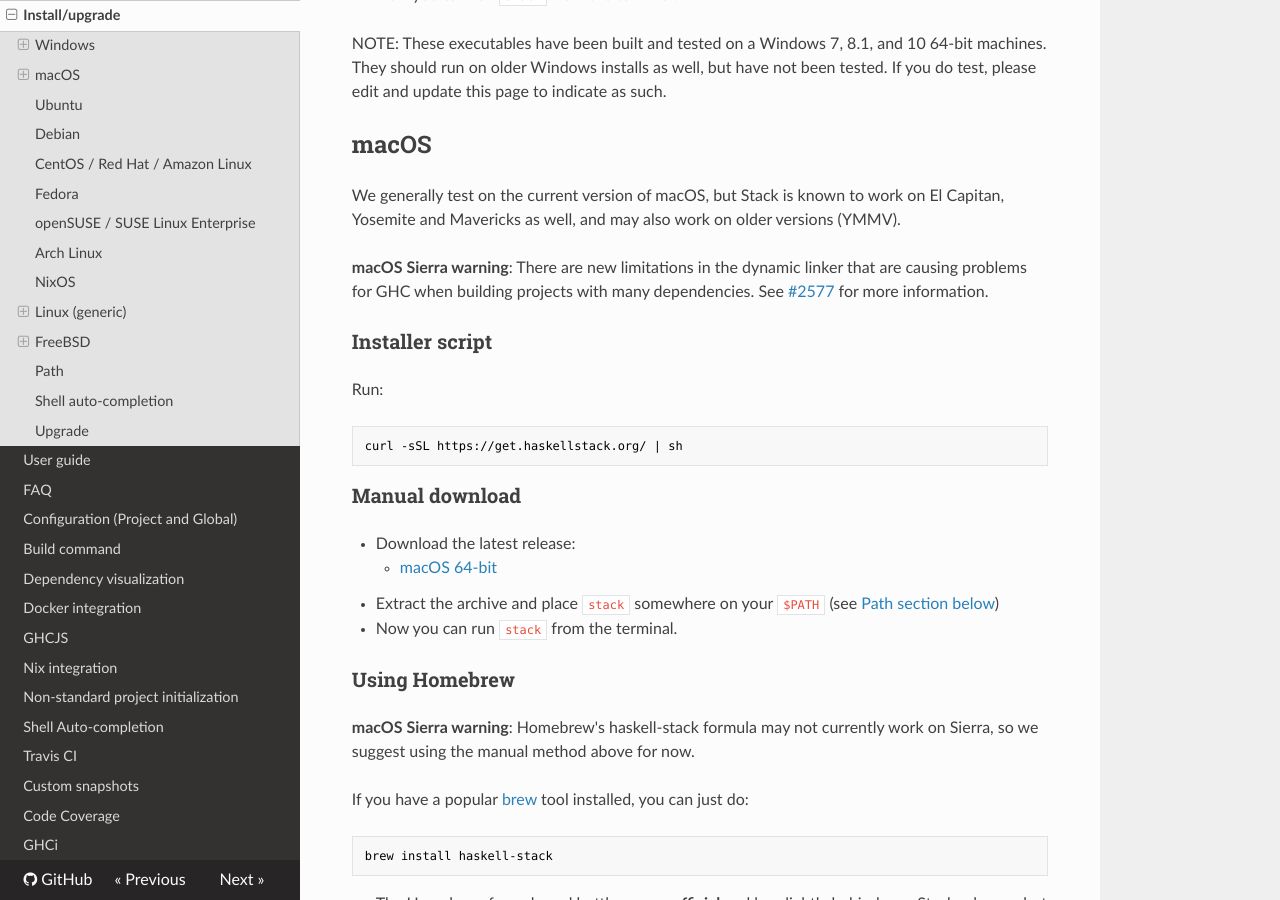
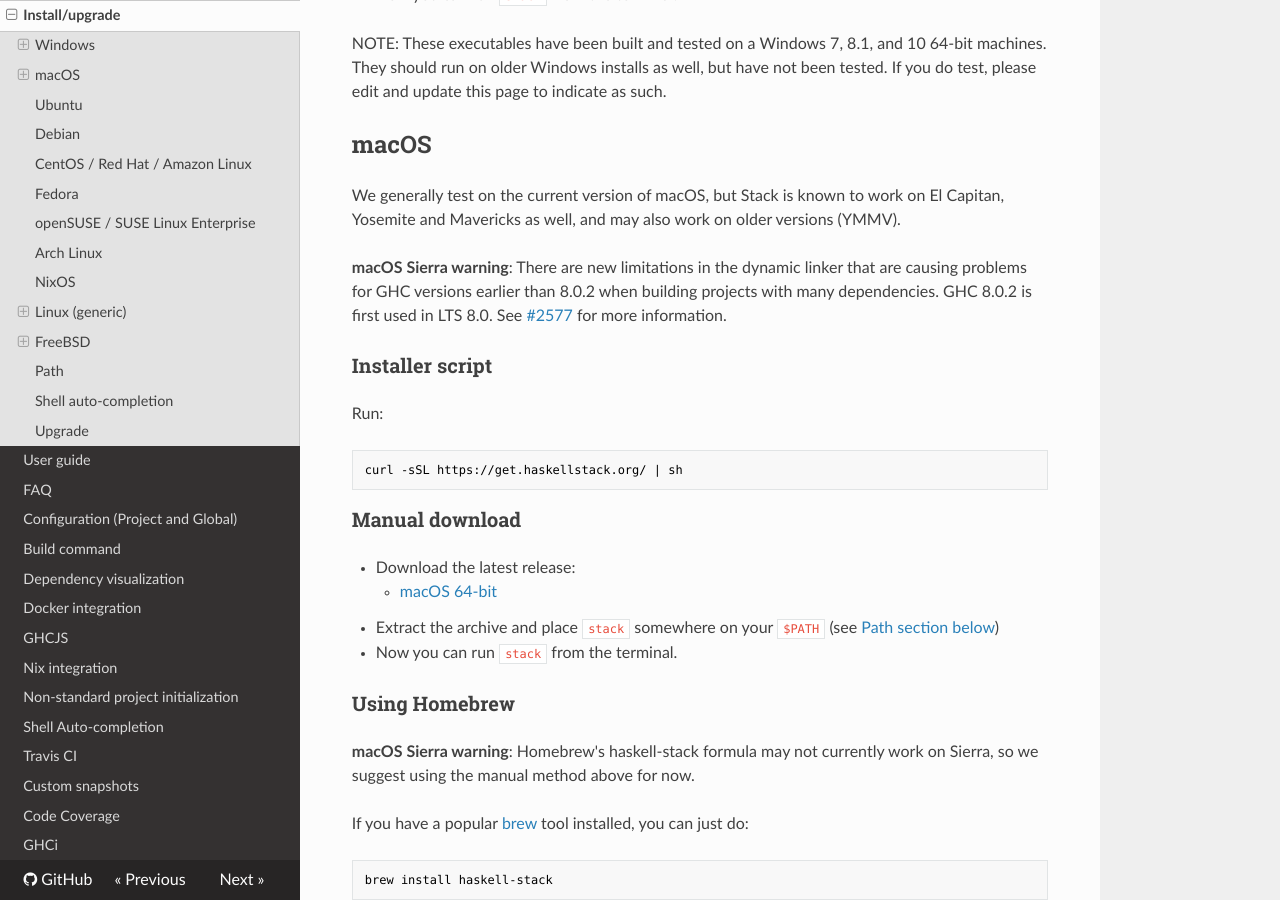
Before and after one commit to commercialhaskell/stack, an MkDocs documentation site: the page built from doc/install_and_upgrade.md, in a window 1280 px wide and 900 px high, scrolled down 1219 px. Built offline with MkDocs 1.6.1, drawn with Linux system fonts in a browser that asks for light colours; nearby versions of some CDN libraries; old or Windows-style settings are respelled for this version of MkDocs.

Commit message:
Mentioned #2577 is fixed since GHC 8.0.2/LTS 8.0

```diff
--- a/doc/install_and_upgrade.md
+++ b/doc/install_and_upgrade.md
@@ -67,8 +67,8 @@
 versions (YMMV).
 
 **macOS Sierra warning**: There are new limitations in the dynamic linker that
-are causing problems for GHC when building projects with many
-dependencies. See
+are causing problems for GHC versions earlier than 8.0.2 when building projects with many
+dependencies. GHC 8.0.2 is first used in LTS 8.0. See
 [#2577](https://github.com/commercialhaskell/stack/issues/2577) for more
 information.
 
```
